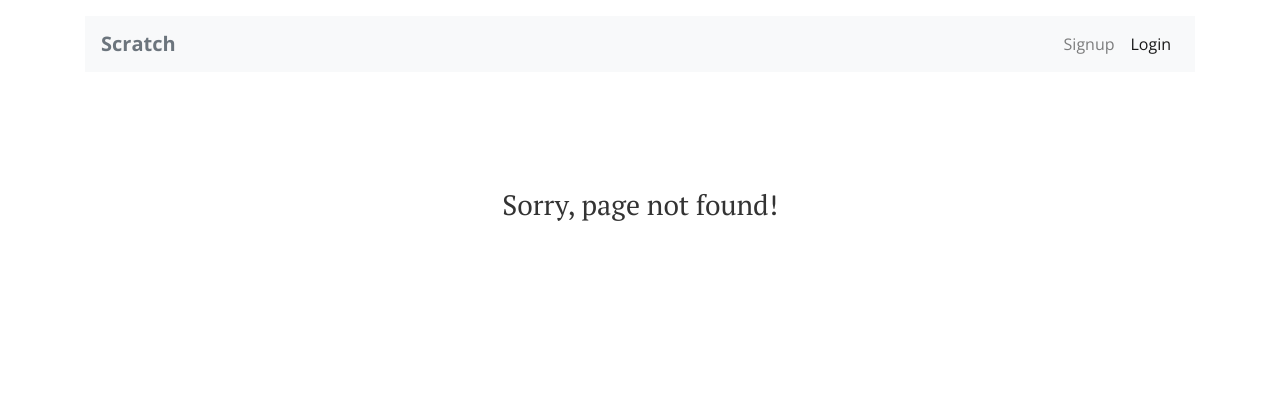
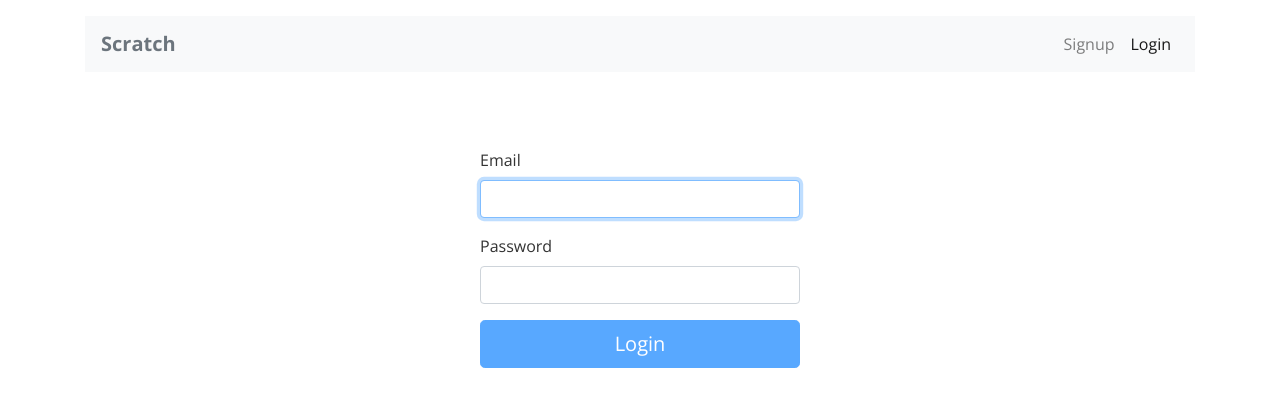
Before and after one commit to sayandeepmaity/serverless-stack-client, a React (Create React App) app: page /login in a window 1280 px wide. Before the commit this address had no page. Shown: the top 406 px of the page. Built offline with nearby package versions, Linux system fonts and the light colour scheme; no server answers; what aws-amplify would draw is missing.

Commit message:
Setting up our React app

```diff
--- a/package.json
+++ b/package.json
@@ -6,13 +6,14 @@
     "@testing-library/jest-dom": "^5.17.0",
     "@testing-library/react": "^13.4.0",
     "@testing-library/user-event": "^13.5.0",
+    "aws-amplify": "^6.0.28",
     "react": "^18.2.0",
     "react-bootstrap": "^1.4.0",
     "react-dom": "^18.2.0",
     "react-icons": "^3.11.0",
     "react-router-bootstrap": "^0.26.2",
     "react-router-dom": "^6.22.3",
-    "react-scripts": "^5.0.1",
+    "react-scripts": "^3.0.1",
     "web-vitals": "^2.1.4"
   },
   "scripts": {
--- a/src/Routes.js
+++ b/src/Routes.js
@@ -2,11 +2,13 @@ import React from "react";
 import { Route, Routes } from "react-router-dom";
 import Home from "./containers/Home";
 import NotFound from "./containers/NotFound"; // Update import path
+import Login from "./containers/Login"; // This line already includes the import for Login
 
 export default function MyRoutes() {
   return (
     <Routes>
-      <Route path="/" element={<Home />} />
+      <Route exact path="/" element={<Home />} />
+      <Route exact path="/login" element={<Login />} />
       {/* Finally, catch all unmatched routes */}
       <Route path="*" element={<NotFound />} />
     </Routes>
--- /dev/null
+++ b/src/containers/Login.css
@@ -0,0 +1,9 @@
+@media all and (min-width: 480px) {
+  .Login {
+    padding: 60px 0;
+  }
+  .Login form {
+    margin: 0 auto;
+    max-width: 320px;
+  }
+}
--- /dev/null
+++ b/src/containers/Login.js
@@ -0,0 +1,44 @@
+import React, { useState } from "react";
+import Form from "react-bootstrap/Form";
+import Button from "react-bootstrap/Button";
+import "./Login.css";
+
+export default function Login() {
+  const [email, setEmail] = useState("");
+  const [password, setPassword] = useState("");
+
+  function validateForm() {
+    return email.length > 0 && password.length > 0;
+  }
+
+  function handleSubmit(event) {
+    event.preventDefault();
+  }
+
+  return (
+    <div className="Login">
+      <Form onSubmit={handleSubmit}>
+        <Form.Group size="lg" controlId="email">
+          <Form.Label>Email</Form.Label>
+          <Form.Control
+            autoFocus
+            type="email"
+            value={email}
+            onChange={(e) => setEmail(e.target.value)}
+          />
+        </Form.Group>
+        <Form.Group size="lg" controlId="password">
+          <Form.Label>Password</Form.Label>
+          <Form.Control
+            type="password"
+            value={password}
+            onChange={(e) => setPassword(e.target.value)}
+          />
+        </Form.Group>
+        <Button block size="lg" type="submit" disabled={!validateForm()}>
+          Login
+        </Button>
+      </Form>
+    </div>
+  );
+}
--- a/src/config.js
+++ b/src/containers/config.js
@@ -1,17 +1,18 @@
 const config = {
   s3: {
-    REGION: "US East (N. Virginia) us-east-1",
+    REGION: "us-east-1",
     BUCKET: "notes-api-prod-serverlessdeploymentbucket-bzzecg2v5vih",
   },
   apiGateway: {
-    REGION: "US East (N. Virginia) us-east-1",
-    URL: "https://kytxc4jao2.execute-api.us-east-1.amazonaws.com/prod",
+    REGION: "us-east-1",
+    URL: "https://kytxc4jao2.execute-api.us-east-1.amazonaws.com/prod/",
   },
   cognito: {
-    REGION: "US East (N. Virginia) us-east-1",
+    REGION: "us-east-1",
     USER_POOL_ID: "us-east-1_SYu1M8YLq",
     APP_CLIENT_ID: "7j1b1f1vrsck50pbpv5pfkf86h",
     IDENTITY_POOL_ID: "us-east-1:8b993d69-8249-4053-b699-681d82eef895",
   },
 };
+
 export default config;
```
Also changed, not shown: 1 other file (tests, documents, lock files or other folders).
